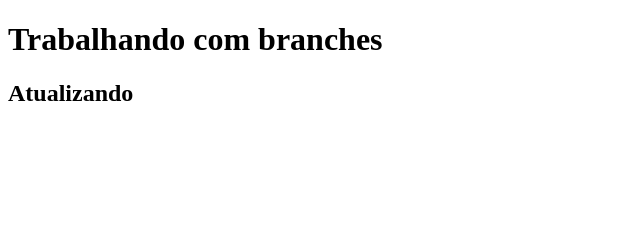
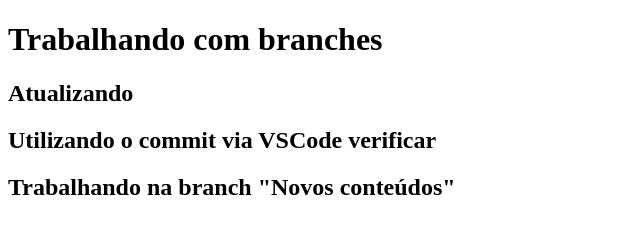
Before and after one commit to dwebtads/Aula01-09, a plain HTML site: page index.html in a window 1280 px wide. Shown: the whole page, without its empty margins (0-640 px from the left). Drawn offline with Linux system fonts and the light colour scheme.

Commit message:
Update index.html

```diff
--- a/index.html
+++ b/index.html
@@ -9,6 +9,8 @@
 <body>
     <h1>Trabalhando com branches</h1>
     <h2>Atualizando</h2>
+    <h2>Utilizando o commit via VSCode verificar</h2>
+    <h2>Trabalhando na branch "Novos conteúdos"</h2>
 
 </body>
 </html>
```
